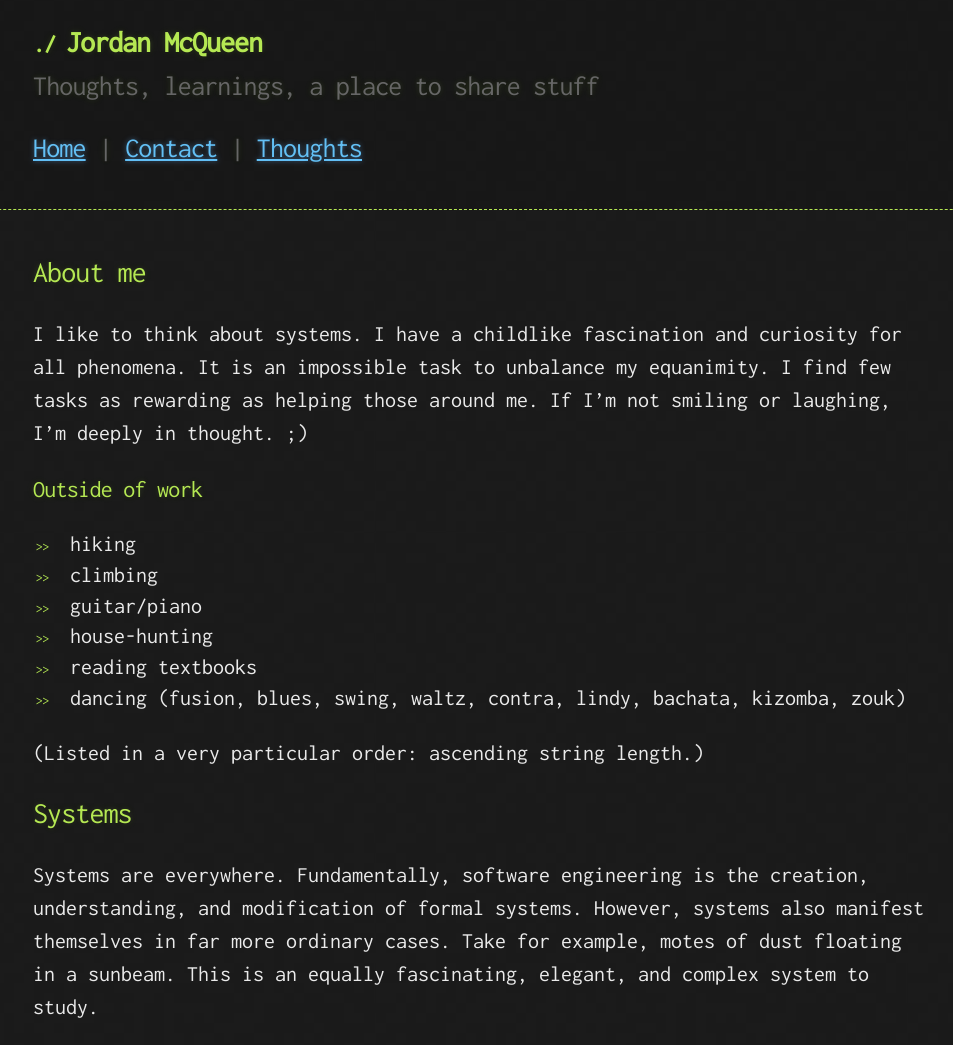
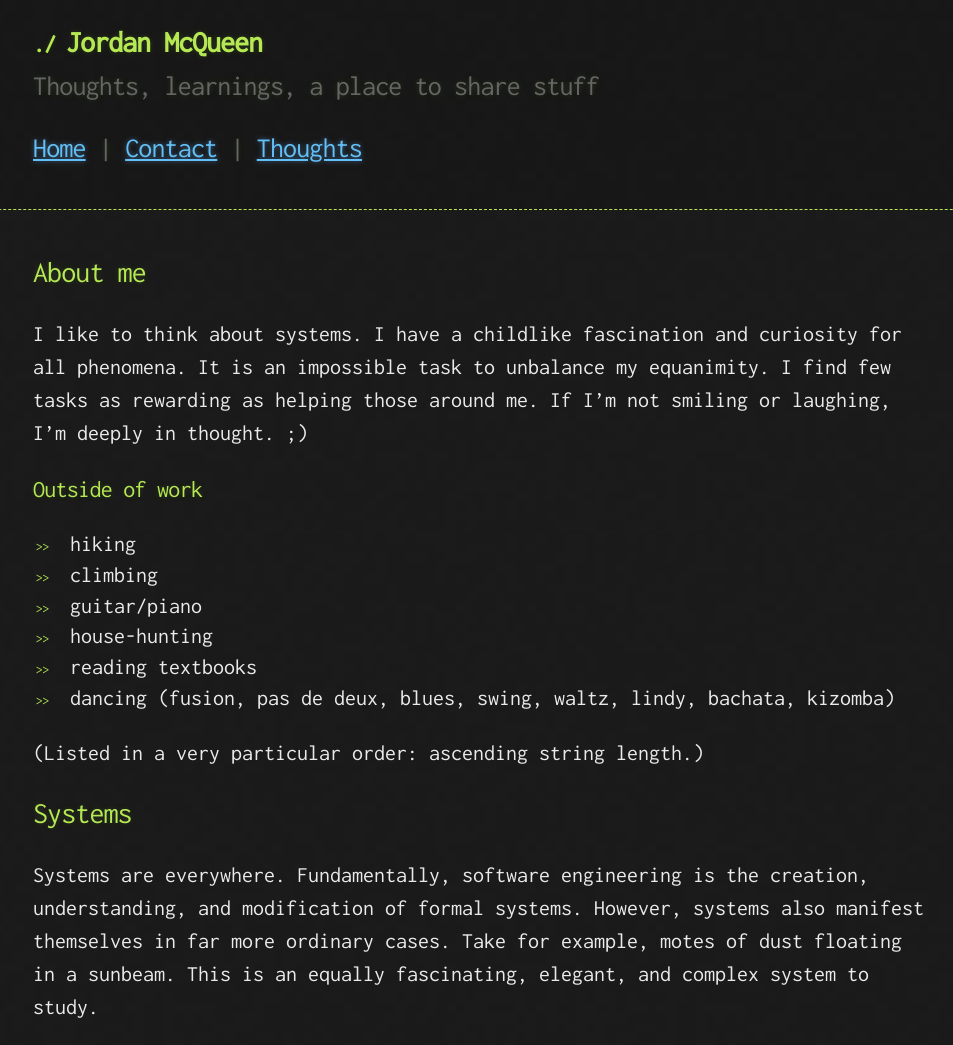
Before and after one commit to mcqueenjordan/mcqueenjordan.github.io, a Jekyll site: the page built from index.md, in a window 1280 px wide. Shown: the whole page, without its empty margins (157-1110 px from the left). Built offline with Jekyll 4.4.1, drawn with Linux system fonts in a browser that asks for light colours; our own code applies the rules of GitHub Pages for plain Markdown files.

Commit message:
update dancing list

```diff
--- a/index.md
+++ b/index.md
@@ -17,7 +17,7 @@ laughing, I'm deeply in thought. ;)
 - guitar/piano
 - house-hunting
 - reading textbooks
-- dancing (fusion, blues, swing, waltz, contra, lindy, bachata, kizomba, zouk)
+- dancing (fusion, pas de deux, blues, swing, waltz, lindy, bachata, kizomba)
 
 (Listed in a very particular order: ascending string length.)
 
```
